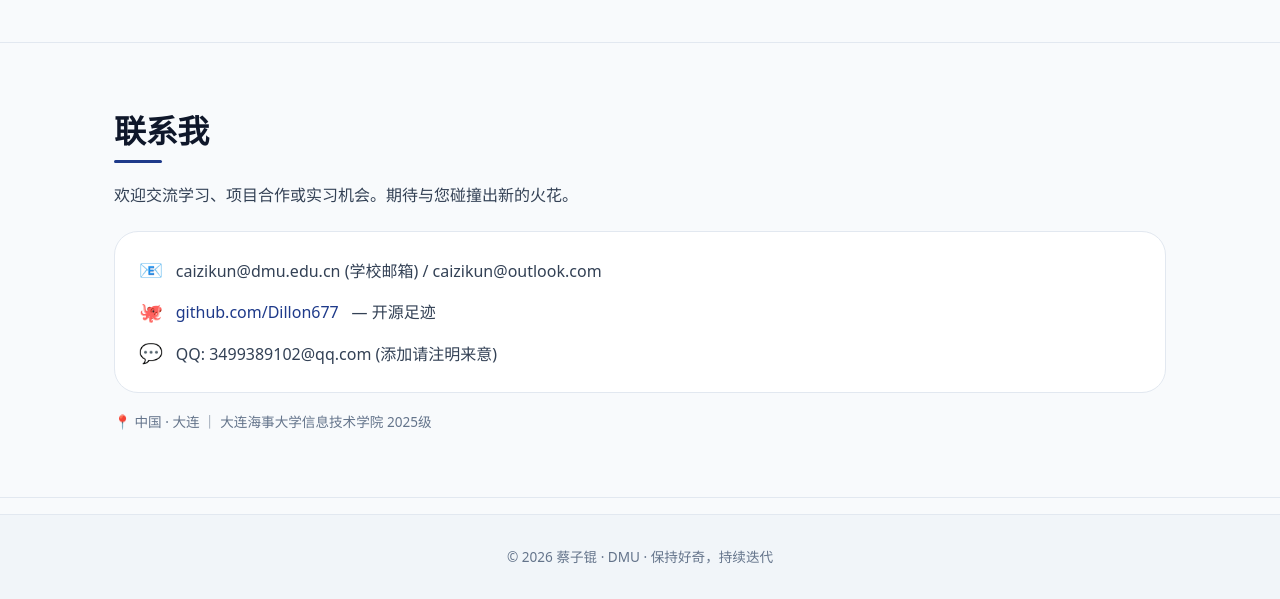
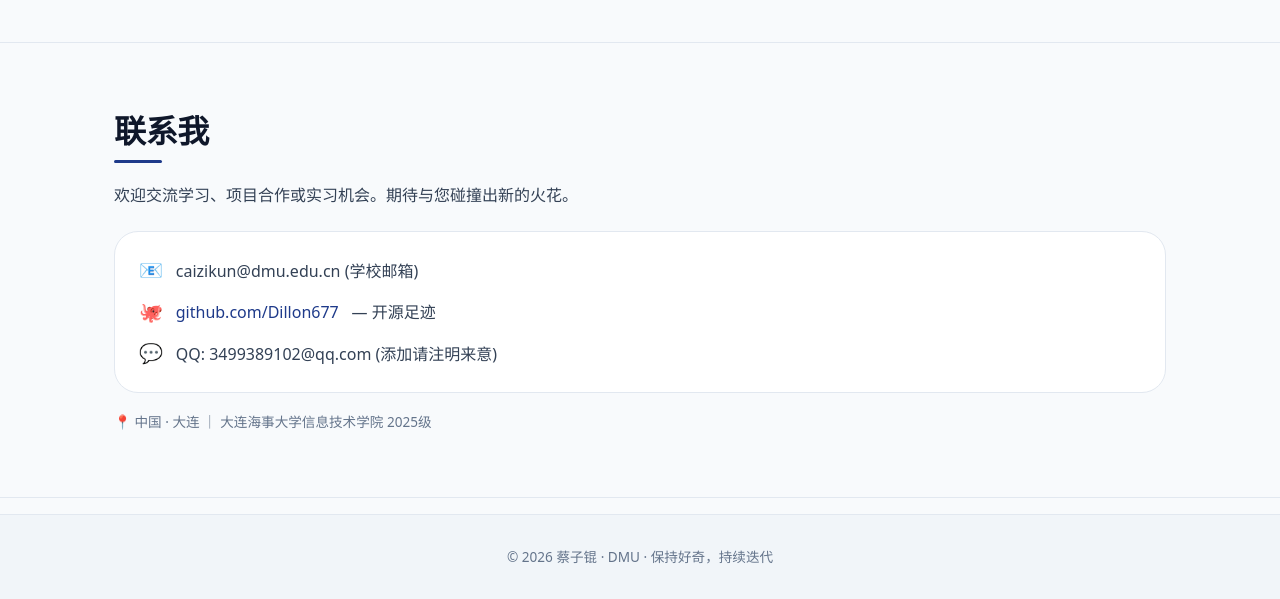
Before and after one commit to Dillon677/Dillon677.github.io, a plain HTML site: page index.html in a window 1280 px wide. Shown: the part 2669-3268 px from the top of the page. Drawn offline with Linux system fonts and the light colour scheme.

Commit message:
Update index.html

```diff
--- a/index.html
+++ b/index.html
@@ -3,8 +3,8 @@
 <head>
   <meta charset="UTF-8">
   <meta name="viewport" content="width=device-width, initial-scale=1.0, viewport-fit=cover">
-  <title>蔡子锟 · 大连海事大学 信息技术学院 计算机类</title>
-  <meta name="description" content="蔡子锟的个人网站，大连海事大学信息技术学院计算机类专业学生，分享技术与成长。">
+  <title>蔡子锟 · 大连海事大学 信息科学技术学院 计算机</title>
+  <meta name="description" content="蔡子锟的个人网站，大连海事大学计算机类专业学生，分享技术与成长。">
   <link
     rel="stylesheet"
     href="https://cdnjs.cloudflare.com/ajax/libs/font-awesome/6.4.2/css/all.min.css"
@@ -730,7 +730,7 @@
           欢迎交流学习、项目合作或实习机会。期待与您碰撞出新的火花。
         </p>
         <ul class="contact-list">
-          <li>caizikun@dmu.edu.cn (学校邮箱) / caizikun@outlook.com</li>
+          <li>caizikun@dmu.edu.cn (学校邮箱)</li>
           <li><a href="https://github.com/Dillon677" target="_blank" style="color: var(--accent); text-decoration: none;">github.com/Dillon677</a> — 开源足迹</li>
           <li>QQ: 3499389102@qq.com (添加请注明来意)</li>
         </ul>
```
